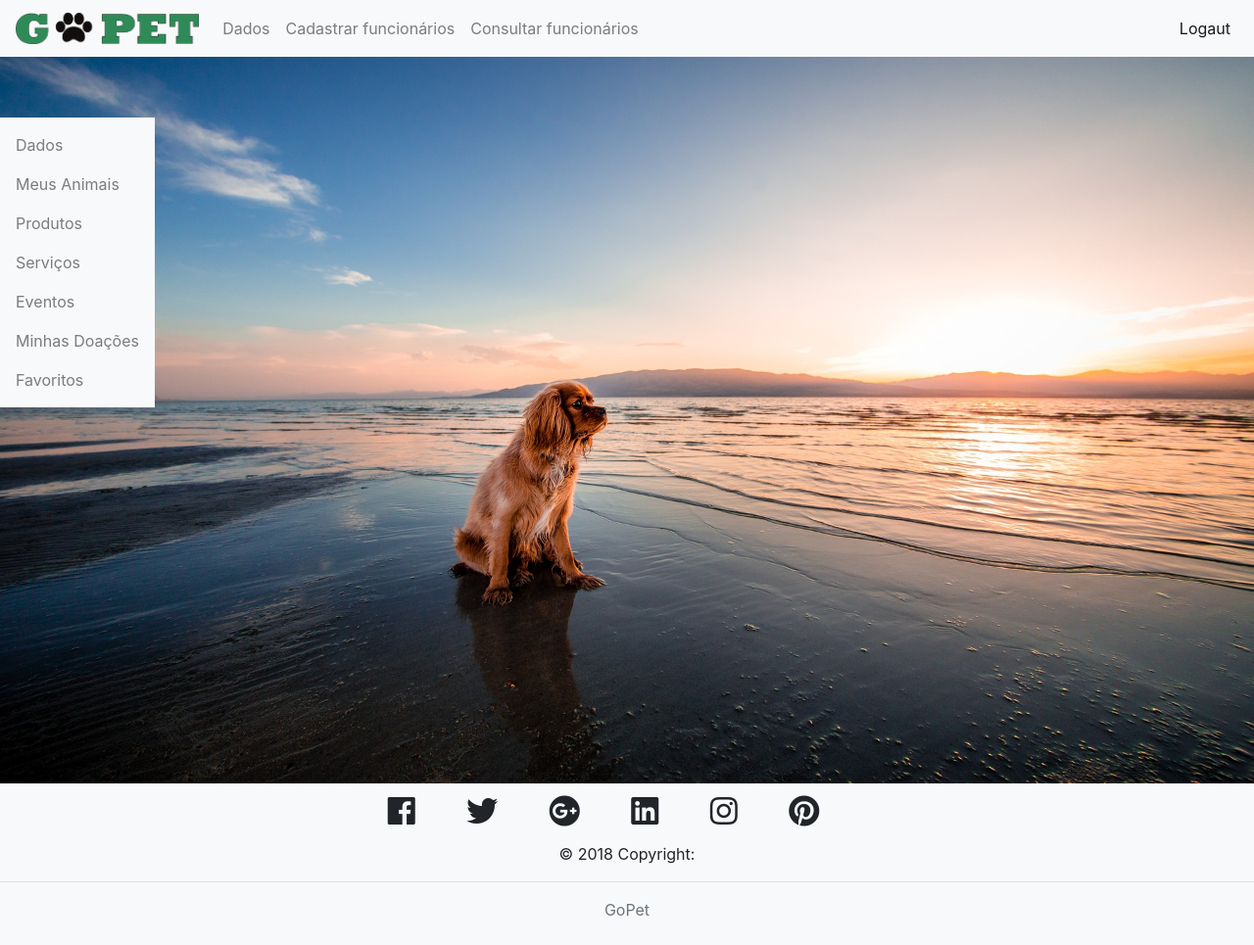
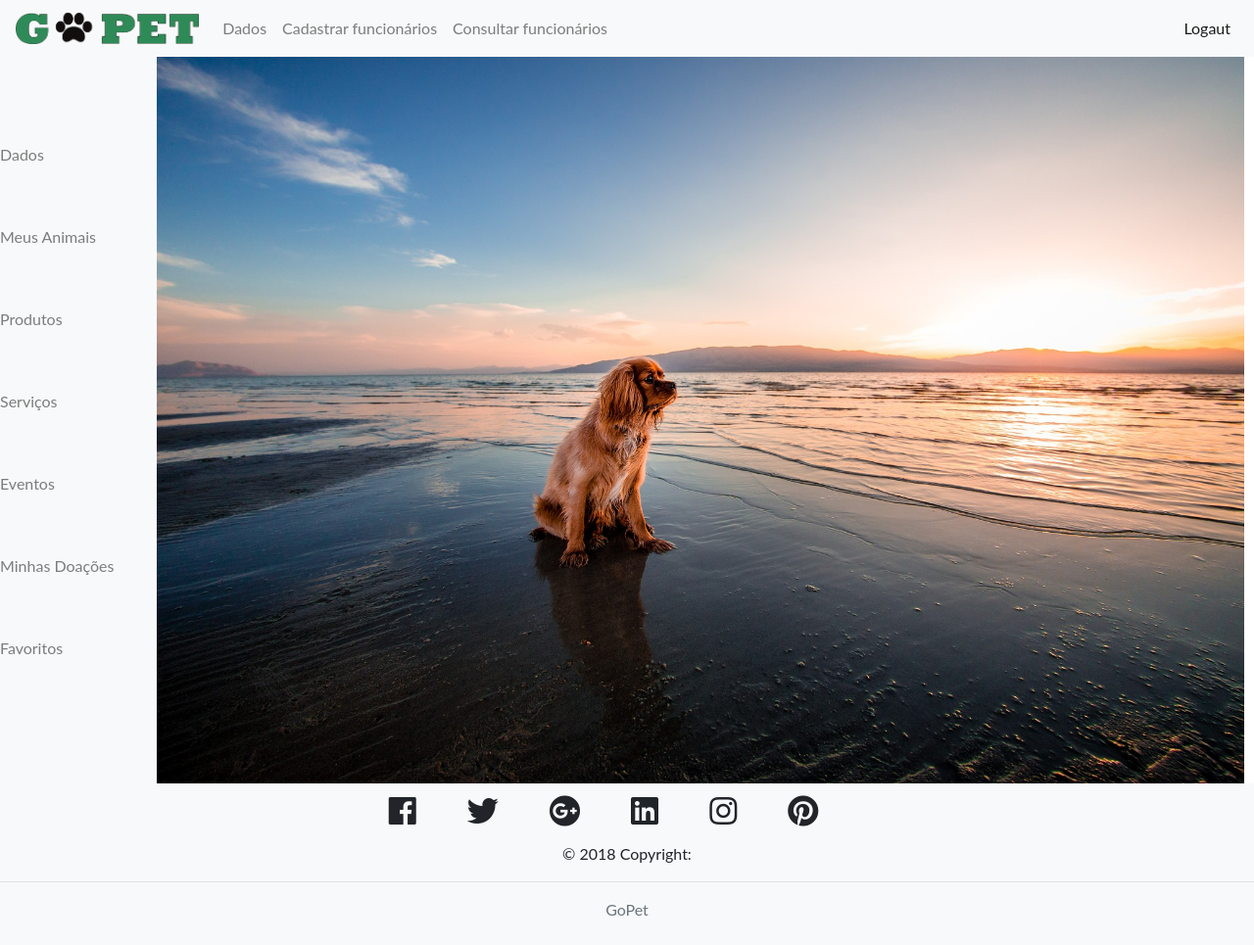
Before and after one commit to LeonardoBernardes/GOPET, a PHP site: page /empreendimentos/home_empreendimento.php in a window 1280 px wide. Shown: the whole page at 98% size. Run offline with PHP 8.4, Linux system fonts and the light colour scheme; the visitor is signed in with stand-in values (Sample User, id 1); data that the repository does not hold is empty; some libraries are stand-ins or nearby versions.

Commit message:
Barra lateral

```diff
--- a/OPE/empreendimentos/cadastro_empreendimentos.php
+++ b/OPE/empreendimentos/cadastro_empreendimentos.php
@@ -112,9 +112,13 @@ if(!empty($row2)){
 </head>
 
 <body id="formulario_empreendimento">
+<?php
 
+include_once "../menu_footer/menu_latera_empreendimento.php"
 
-    <div>
+?>
+
+    <div class="main">
         <div class="container login-empreendimento">
             <form method="post" action="cadastrar_empreendimento.php" id="formlogin" name="formlogin" enctype="multipart/form-data">
                 <fieldset id="fie">
--- a/OPE/empreendimentos/eventos/cadastro_eventos.php
+++ b/OPE/empreendimentos/eventos/cadastro_eventos.php
@@ -37,7 +37,11 @@ include_once("../../menu_footer/menu_empreendimento.php");
 </head>
 
 <body id="formulario_empreendimento">
+<?php
 
+include_once "../menu_footer/menu_latera_empreendimento.php"
+
+?>
     <div>
         <div class="container login-empreendimento">
             <form method="post" action="cadastrar_empreendimento.php" id="formlogin" name="formlogin" enctype="multipart/form-data">
--- a/OPE/empreendimentos/home_empreendimento.php
+++ b/OPE/empreendimentos/home_empreendimento.php
@@ -14,13 +14,18 @@ include_once "../menu_footer/menu_empreendimento.php"
 
 ?>
 
-<body class="one_page home_empreendimento">
+<body>
 
 
 
 
 <!-- MEIO -->
+<?php
 
+include_once "../menu_footer/menu_latera_empreendimento.php"
+
+?>
+<div class="main">
 <div class="one_page home_empreendimento">
 
 
@@ -28,6 +33,7 @@ include_once "../menu_footer/menu_empreendimento.php"
 
 
     </div>
+</div>
 </div>
 
 
--- a/OPE/menu_footer/menu_empreendimento.php
+++ b/OPE/menu_footer/menu_empreendimento.php
@@ -50,7 +50,7 @@ session_start();
 <body>
 
     <nav class="navbar navbar-expand-lg navbar-light bg-light fixed-top">
-        <a class="navbar-brand logo" href="#"><img src="http://localhost/PHP/GOPET/OPE/static/imagens/gopet.png" alt="gopet"></a>
+        <a class="navbar-brand logo" href="#"><img src="../static/imagens/gopet.png" alt="gopet"></a>
         <!-- quando a tela ficar menor irá aparecer um botão -->
         <button class="navbar-toggler" type="button" data-toggle="collapse" data-target="#navbarSupportedContent" aria-controls="navbarSupportedContent" aria-expanded="false" aria-label="Toggle navigation">
         <span class="navbar-toggler-icon"></span>
@@ -128,9 +128,9 @@ session_start();
         </div>
 
     </nav>
+
+    <!-- Links
     <nav class="navbar navbar-light bg-light nav_bar_empreendimento">
-
-  <!-- Links -->
   <ul class="navbar-nav mr-auto">
     <li class="nav-item">
         <a class="nav-link" href="#">Dados</a>
@@ -155,7 +155,7 @@ session_start();
     </li>
   </ul>
 
-</nav>
+</nav>  -->
 
 
 
--- /dev/null
+++ b/OPE/menu_footer/menu_latera_empreendimento.php
@@ -0,0 +1,126 @@
+<!DOCTYPE html>
+<html>
+<head>
+<meta name="viewport" content="width=device-width, initial-scale=1">
+<style>
+body {
+    font-family: "Lato", sans-serif;
+}
+#navbar {
+  overflow: hidden;
+  background-color: #333;
+}
+
+#navbar a {
+  float: left;
+  display: block;
+  color: #f2f2f2;
+  text-align: center;
+  padding: 14px 16px;
+  text-decoration: none;
+  font-size: 17px;
+}
+
+#navbar a:hover {
+  background-color: #ddd;
+  color: black;
+}
+
+#navbar a.active {
+  background-color: #4CAF50;
+  color: white;
+}
+
+
+.sidenav {
+    width: 160px;
+    height:100%;
+    position: fixed;
+    z-index: 1;
+    top: 10px;
+    background: #eee;
+    overflow-x: hidden;
+    padding: 8px 0;
+}
+
+.sidenav a {
+    padding: 30px 8px 30px 16px;
+    text-decoration: none;
+    color: #2196F3;
+    display: block;
+}
+
+.sidenav a:hover {
+    color: #064579;
+}
+
+.main {
+    margin-left: 140px; /* Same width as the sidebar + left position in px */
+    font-size: 28px; /* Increased text to enable scrolling */
+    padding: 0px 10px;
+}
+
+.sticky {
+  position: fixed;
+  top: 0;
+  width: 100%;
+}
+
+.sticky + .content {
+  padding-top: 60px;
+}
+
+@media screen and (max-height: 450px) {
+    .sidenav {padding-top: 15px;}
+    .sidenav a {font-size: 18px;}
+}
+</style>
+
+</head>
+<body>
+
+<nav class="sidenav navbar navbar-light bg-light nav_bar_empreendimento">
+<ul class="navbar-nav mr-auto">
+<li class="nav-item">
+        <a class="nav-link" href="#">Dados</a>
+    </li>
+    <li class="nav-item">
+        <a class="nav-link" href="#">Meus Animais</a>
+    </li>
+    <li class="nav-item">
+        <a class="nav-link" href="#">Produtos</a>
+    </li>
+    <li class="nav-item">
+        <a class="nav-link" href="#">Serviços</a>
+    </li>
+    <li class="nav-item">
+        <a class="nav-link" href="#">Eventos</a>
+    </li>
+    <li class="nav-item">
+        <a class="nav-link" href="#">Minhas Doações</a>
+    </li>
+    <li class="nav-item">
+        <a class="nav-link" href="#">Favoritos</a>
+    </li>
+</ul>
+</nav>
+
+
+
+</body>
+
+</html>
+<script>
+window.onscroll = function() {myFunction()};
+
+var navbar = document.getElementById("navbar");
+var sticky = navbar.offsetTop;
+
+function myFunction() {
+  if (window.pageYOffset >= sticky) {
+    navbar.classList.add("sticky")
+  } else {
+    navbar.classList.remove("sticky");
+  }
+}
+</script>
```
Also changed, not shown: OPE/empreendimentos/funcionarios/cadastro_funcionarios.php (+6 -1 lines), OPE/empreendimentos/funcionarios/consultar_funcionarios.php (+7 -0 lines).
